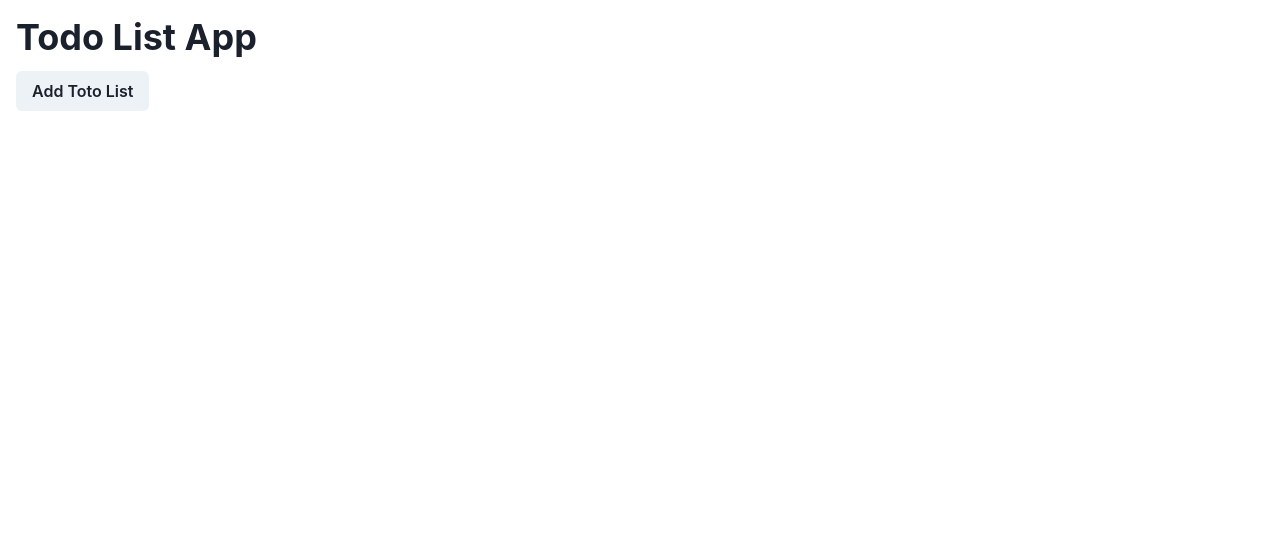
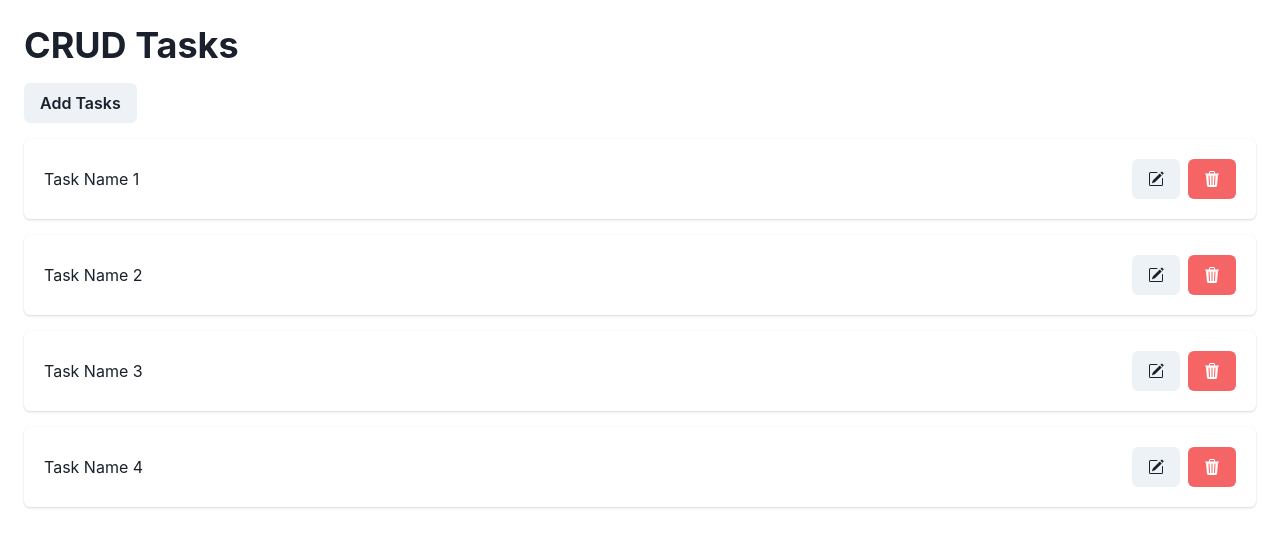
Before and after one commit to deskastudio/reactMisterCoding, a React (Create React App) app: page / in a window 1280 px wide. Shown: the top 546 px of the page. Built offline with nearby package versions, Linux system fonts and the light colour scheme.

Commit message:
add CRUD interface

```diff
--- a/src/App.tsx
+++ b/src/App.tsx
@@ -1,9 +1,9 @@
-import TodoListApp from "./features/todo-list/TodoListApp";
+import Tasks from "./features/tasks/Tasks";
 
 function App() {
   return (
     <>
-      <TodoListApp />
+      <Tasks />
     </>
   );
 }
--- /dev/null
+++ b/src/features/tasks/AddTasks.tsx
@@ -0,0 +1,33 @@
+import {
+    Button,
+    Modal,
+    ModalBody,
+    ModalCloseButton,
+    ModalContent,
+    ModalHeader,
+    ModalOverlay,
+    useDisclosure,
+  } from "@chakra-ui/react";
+  import FormTasks from "./FormTasks";
+
+  const AddTasks = () => {
+    const { isOpen, onOpen, onClose } = useDisclosure();
+    return (
+      <>
+        <Modal isOpen={isOpen} onClose={onClose}>
+          <ModalOverlay />
+          <ModalContent>
+            <ModalHeader>Add Tasks</ModalHeader>
+            <ModalCloseButton />
+            <ModalBody>
+              <FormTasks />
+            </ModalBody>
+          </ModalContent>
+        </Modal>
+
+        <Button onClick={onOpen}>Add Tasks</Button>
+      </>
+    );
+  };
+
+  export default AddTasks;
--- /dev/null
+++ b/src/features/tasks/DeleteTaska.tsx
@@ -0,0 +1,5 @@
+const DeleteTasks = () => {
+    return <></>;
+  };
+
+  export default DeleteTasks;
--- /dev/null
+++ b/src/features/tasks/FormTasks.tsx
@@ -0,0 +1,31 @@
+import {
+    Button,
+    Card,
+    CardBody,
+    FormControl,
+    FormLabel,
+    Input,
+    Textarea,
+  } from "@chakra-ui/react";
+
+  const FormTasks = () => {
+    return (
+      <>
+        <Card>
+          <CardBody>
+            <FormControl>
+              <FormLabel>Task Name</FormLabel>
+              <Input placeholder="Task name" />
+            </FormControl>
+            <FormControl mt={4}>
+              <FormLabel>Task Name</FormLabel>
+              <Textarea placeholder="Task description" rows={3} />
+            </FormControl>
+            <Button mt={4}>Submit</Button>
+          </CardBody>
+        </Card>
+      </>
+    );
+  };
+
+  export default FormTasks;
--- /dev/null
+++ b/src/features/tasks/ListTasks.tsx
@@ -0,0 +1,43 @@
+import {
+    Box,
+    Button,
+    ButtonGroup,
+    Card,
+    CardBody,
+    Flex,
+    Icon,
+    Text,
+  } from "@chakra-ui/react";
+  import { BsFillTrash3Fill, BsPencilSquare } from "react-icons/bs";
+
+  const ListTasks = () => {
+    return (
+      <>
+        <Box my={3}>
+          {[1, 2, 3, 4].map((item, index) => (
+            <Card key={index} my={4}>
+              <CardBody>
+                <Flex justifyContent={"space-between"} alignItems={"center"}>
+                  <Text>Task Name {item}</Text>
+                  <ButtonGroup>
+                    <Button>
+                      <Icon as={BsPencilSquare} />
+                    </Button>
+                    <Button
+                      bg={"red.400"}
+                      color={"white"}
+                      _hover={{ bg: "red/300" }}
+                    >
+                      <Icon as={BsFillTrash3Fill} />
+                    </Button>
+                  </ButtonGroup>
+                </Flex>
+              </CardBody>
+            </Card>
+          ))}
+        </Box>
+      </>
+    );
+  };
+
+  export default ListTasks;
--- /dev/null
+++ b/src/features/tasks/Tasks.tsx
@@ -0,0 +1,21 @@
+import { Box, Heading } from "@chakra-ui/react";
+import AddTasks from "./AddTasks";
+import ListTasks from "./ListTasks";
+
+const Tasks = () => {
+  return (
+    <>
+      <Box p={6}>
+        <Heading>CRUD Tasks</Heading>
+        <Box my={4}>
+          <AddTasks />
+        </Box>
+        <Box my={4}>
+          <ListTasks />
+        </Box>
+      </Box>
+    </>
+  );
+};
+
+export default Tasks;
--- a/src/index.tsx
+++ b/src/index.tsx
@@ -5,17 +5,21 @@ import App from "./App";
 import reportWebVitals from "./reportWebVitals";
 import { ChakraProvider } from "@chakra-ui/react";
 import { RecoilRoot } from "recoil";
+import { Provider } from "react-redux";
+import stores from "./store/stores";
 
 const root = ReactDOM.createRoot(
   document.getElementById("root") as HTMLElement
 );
 root.render(
   <React.StrictMode>
-    <RecoilRoot>
-      <ChakraProvider>
-        <App />
-      </ChakraProvider>
-    </RecoilRoot>
+    <Provider store={stores}>
+      <RecoilRoot>
+        <ChakraProvider>
+          <App />
+        </ChakraProvider>
+      </RecoilRoot>
+    </Provider>
   </React.StrictMode>
 );
 
--- /dev/null
+++ b/src/model/task.ts
@@ -0,0 +1,5 @@
+export interface Task {
+    id: number;
+    task_name: string;
+    task_description: string;
+  }
--- /dev/null
+++ b/src/store/api/taskApi.ts
@@ -0,0 +1,20 @@
+import { createApi, fetchBaseQuery } from "@reduxjs/toolkit/query/react";
+import { Task } from "../../model/task";
+
+export const taskApi = createApi({
+  reducerPath: "taskApi",
+  baseQuery: fetchBaseQuery({ baseUrl: "http://localhost:3001" }),
+  endpoints: (builder) => ({
+    getTask: builder.query<Task[], void>({
+      query() {
+        return {
+          url: "/tasks",
+          method: "GET",
+        };
+      },
+    }),
+  }),
+});
+
+export const { useLazyGetTaskQuery } = taskApi;
+export default taskApi;
--- /dev/null
+++ b/src/store/stores.ts
@@ -0,0 +1,16 @@
+import { configureStore } from '@reduxjs/toolkit';
+import taskApi from './api/taskApi';
+
+const stores = configureStore({
+  reducer: {
+    [taskApi.reducerPath]: taskApi.reducer,
+  },
+  middleware: (getDefaultMiddleware) =>
+    getDefaultMiddleware({
+      serializableCheck: false,
+    }).concat(taskApi.middleware),
+});
+
+export type RootState = ReturnType<typeof stores.getState>;
+
+export default stores;
```
Also changed, not shown: package.json (+8 -1 lines), src/features/tasks/EditTasks.tsx (added, +7 -0 lines), 1 other file (tests, documents, lock files or other folders).
